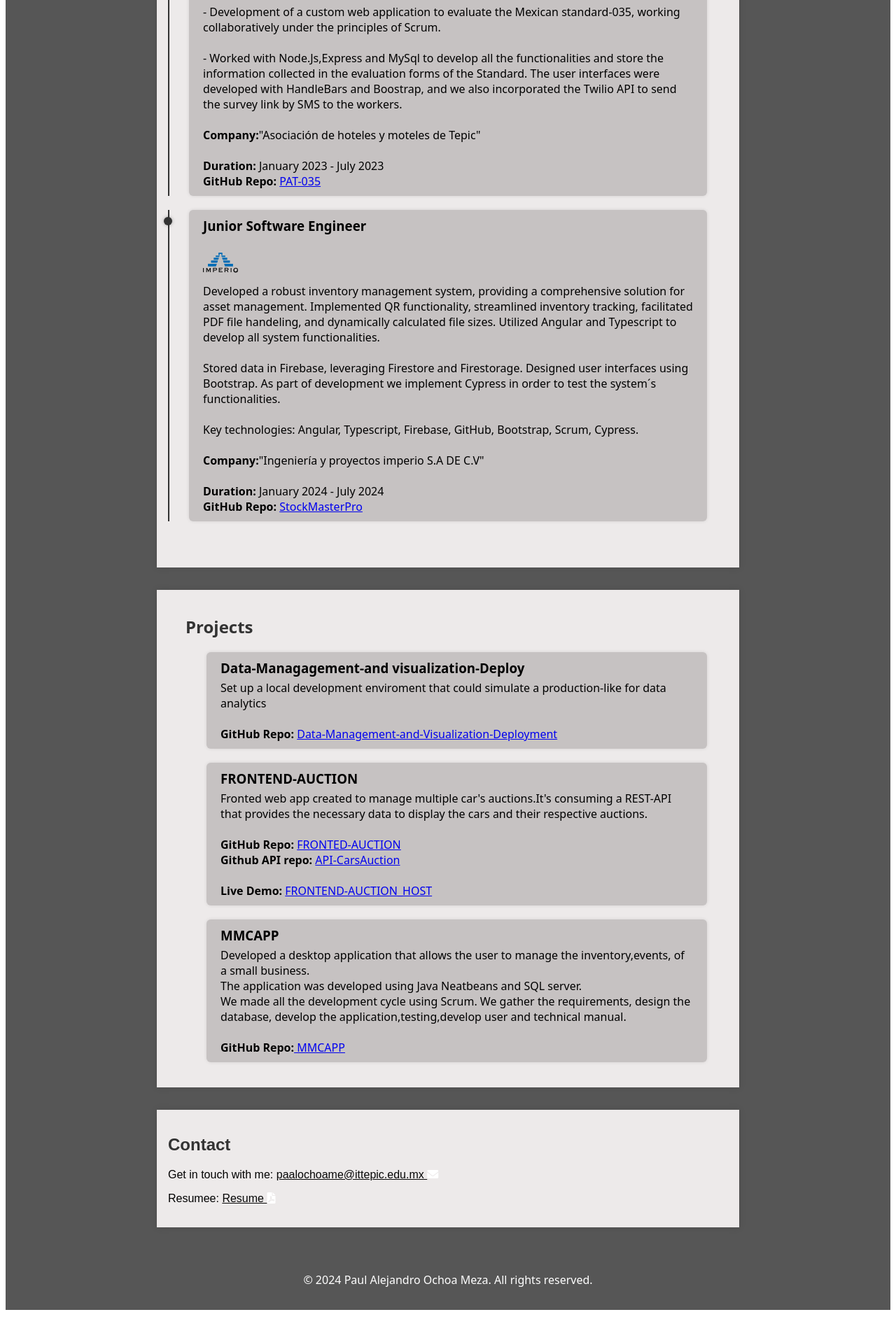
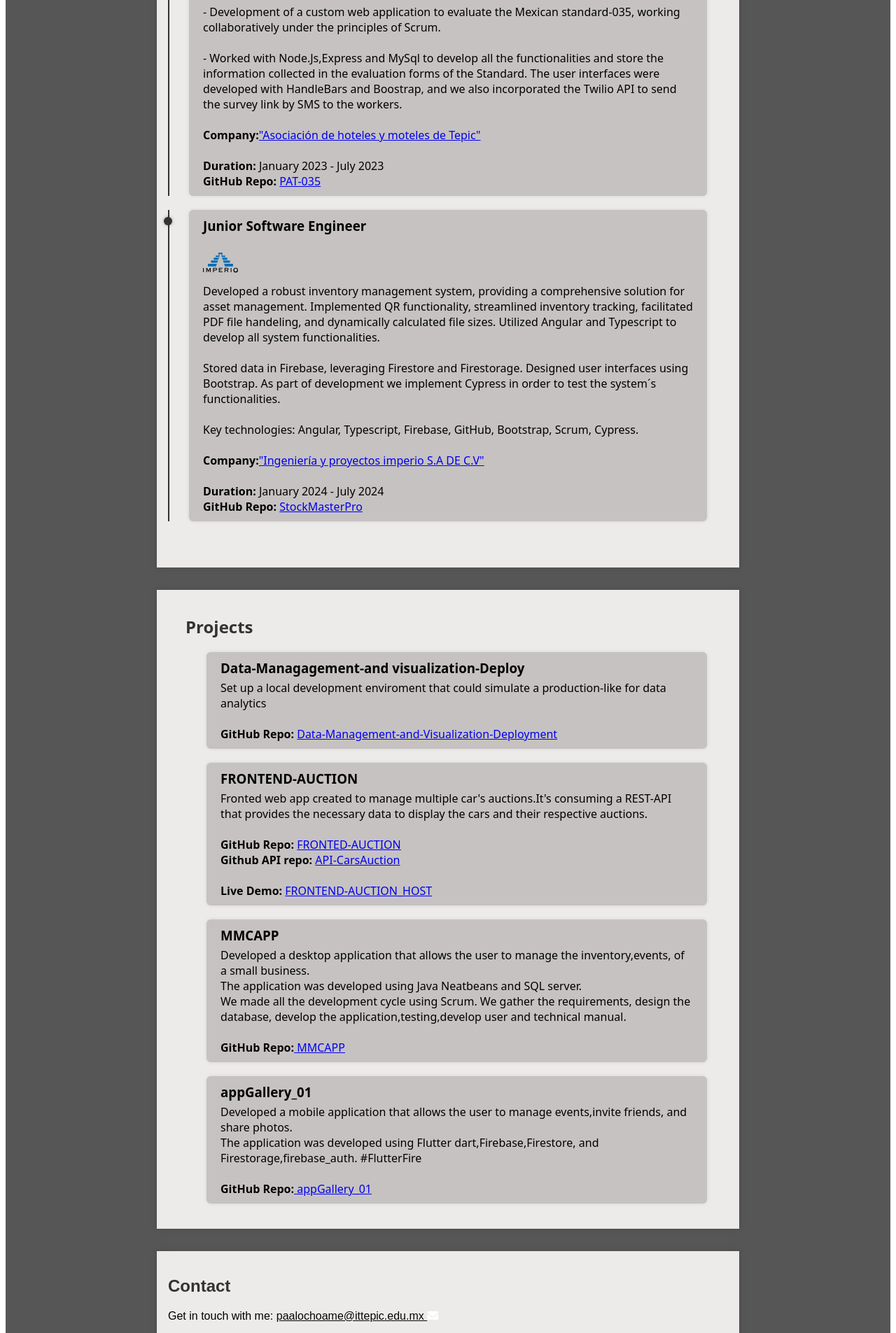
Before and after one commit to PaulOchoa952/portfolio, an Angular app: page / in a window 1280 px wide. Shown: the part 716-2621 px from the top of the page at 70% size. Before the commit the page ends 2596 px from the top, so only its background shows below. Built offline with nearby package versions, Linux system fonts and the light colour scheme.

Commit message:
companies link

```diff
--- a/src/app/home/home.component.html
+++ b/src/app/home/home.component.html
@@ -108,7 +108,7 @@
                         and we also incorporated the Twilio API to send the survey link by SMS to the workers.
                     </p>
                     <br>
-                    <p><strong>Company:</strong>"Asociación de hoteles y moteles de Tepic"</p>
+                    <p><strong>Company:</strong><a href="https://www.facebook.com/people/Asociaci%C3%B3n-de-Hoteles-y-Moteles-de-Tepic/100064429221984/" target="_blank">"Asociación de hoteles y moteles de Tepic"</a></p>
                     <br>
                     <p><strong>Duration:</strong> January 2023 - July 2023</p>
                     <p><strong>GitHub Repo: </strong> <a href="https://github.com/PaulOchoa952/PAT-035" target="_blank">PAT-035</a></p>
@@ -132,7 +132,7 @@
                         Key technologies: Angular, Typescript, Firebase, GitHub, Bootstrap, Scrum, Cypress.
                     </p>
                     <br>
-                    <p><strong>Company:</strong>"Ingeniería y proyectos imperio S.A DE C.V"</p>
+                    <p><strong>Company:</strong> <a href="https://www.imperioing.com/" target="_blank">"Ingeniería y proyectos imperio S.A DE C.V"</a></p>
                     <br>
                     <p><strong>Duration:</strong> January 2024 - July 2024</p>
 
@@ -203,6 +203,23 @@
                     </p>
                 </div>
             </div>
+            <div class="item-project">
+                <div class="project-content">
+                    <h3>appGallery_01</h3>
+                    <p>Developed a mobile application that allows the user to manage events,invite friends, and share photos.
+                        <br>
+                        The application was developed using Flutter dart,Firebase,Firestore, and Firestorage,firebase_auth.
+                        #FlutterFire
+                        <br>
+                    </p>
+                    <br>
+                    <p><strong>GitHub Repo:</strong>
+                        <a href="https://github.com/PaulOchoa952/appGallery_01" target="_blank">
+                        appGallery_01
+                        </a>
+                    </p>
+                </div>
+            </div>
         </div>
     </section>
 
```
